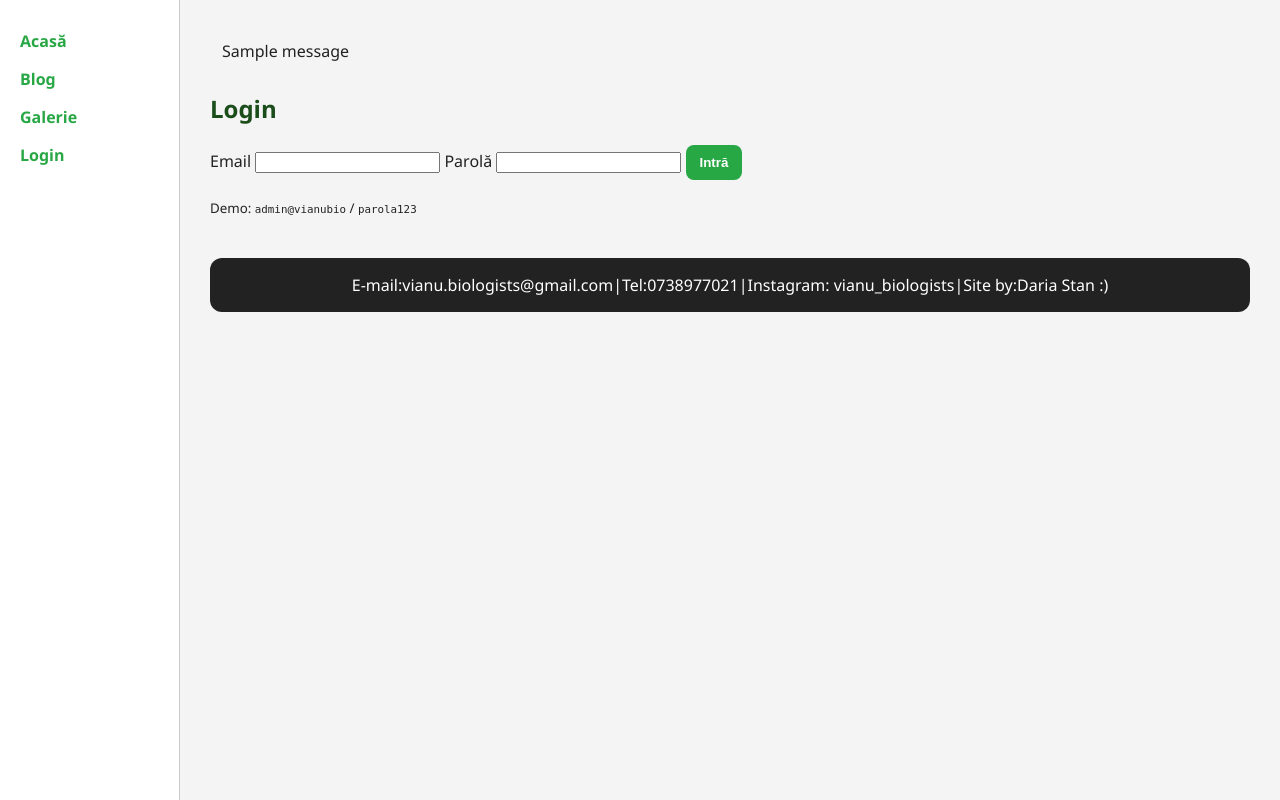
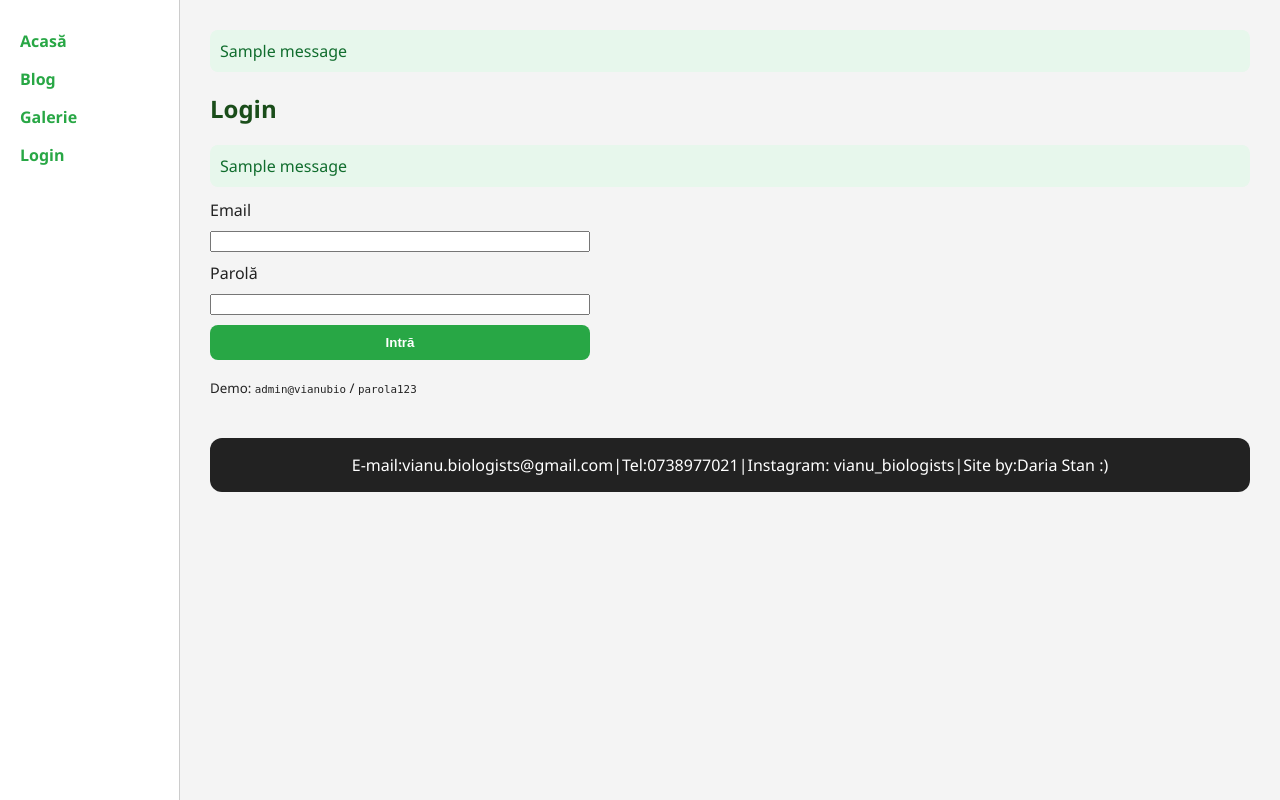
Before and after one commit to yokosumei/vianu_bio_site, a Flask app: page /login in a window 1280 px wide. Run offline with Flask 3, Linux system fonts and the light colour scheme; tables that the repository leaves empty hold one stand-in row (values such as "Sample post"); one stand-in notice (Sample message) is shown.

Commit message:
Update login.html

```diff
--- a/templates/login.html
+++ b/templates/login.html
@@ -1,13 +1,36 @@
 {% extends "layout.html" %}
 {% block title %}Login – Vianu Biologists{% endblock %}
+
 {% block content %}
 <h2>Login</h2>
-<form method="post" action="{{ url_for('login_action') }}"></form>
-  <label>Email</label>
-  <input name="email" type="email" required>
-  <label>Parolă</label>
-  <input name="password" type="password" required>
+
+{% with msgs = get_flashed_messages(with_categories=true) %}
+  {% if msgs %}
+    <ul class="flashes">
+      {% for cat, msg in msgs %}
+        <li class="flash {{ cat }}">{{ msg }}</li>
+      {% endfor %}
+    </ul>
+  {% endif %}
+{% endwith %}
+
+<form method="post" action="{{ url_for('login_action') }}">
+  <label for="email">Email</label>
+  <input id="email" name="email" type="email" required>
+
+  <label for="password">Parolă</label>
+  <input id="password" name="password" type="password" required>
+
   <button type="submit">Intră</button>
 </form>
+
 <p><small>Demo: <code>admin@vianubio</code> / <code>parola123</code></small></p>
+
+<style>
+  form{display:flex;flex-direction:column;gap:10px;max-width:380px}
+  .flashes{list-style:none;padding:0;margin:0 0 12px}
+  .flash{padding:10px;border-radius:8px}
+  .flash.error{background:#ffe6e6;color:#a00}
+  .flash.success{background:#e7f7ec;color:#116d2e}
+</style>
 {% endblock %}
```
